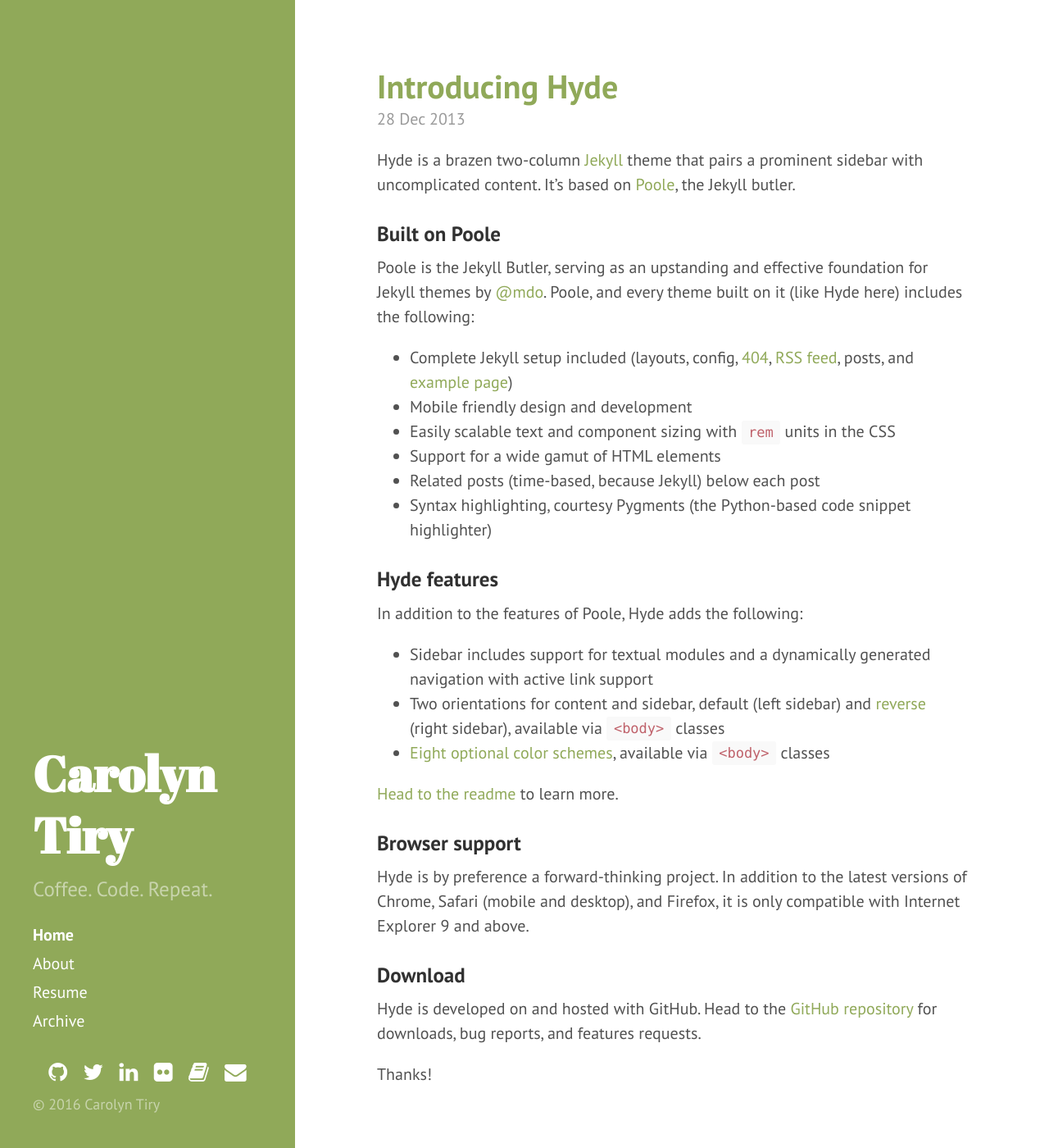
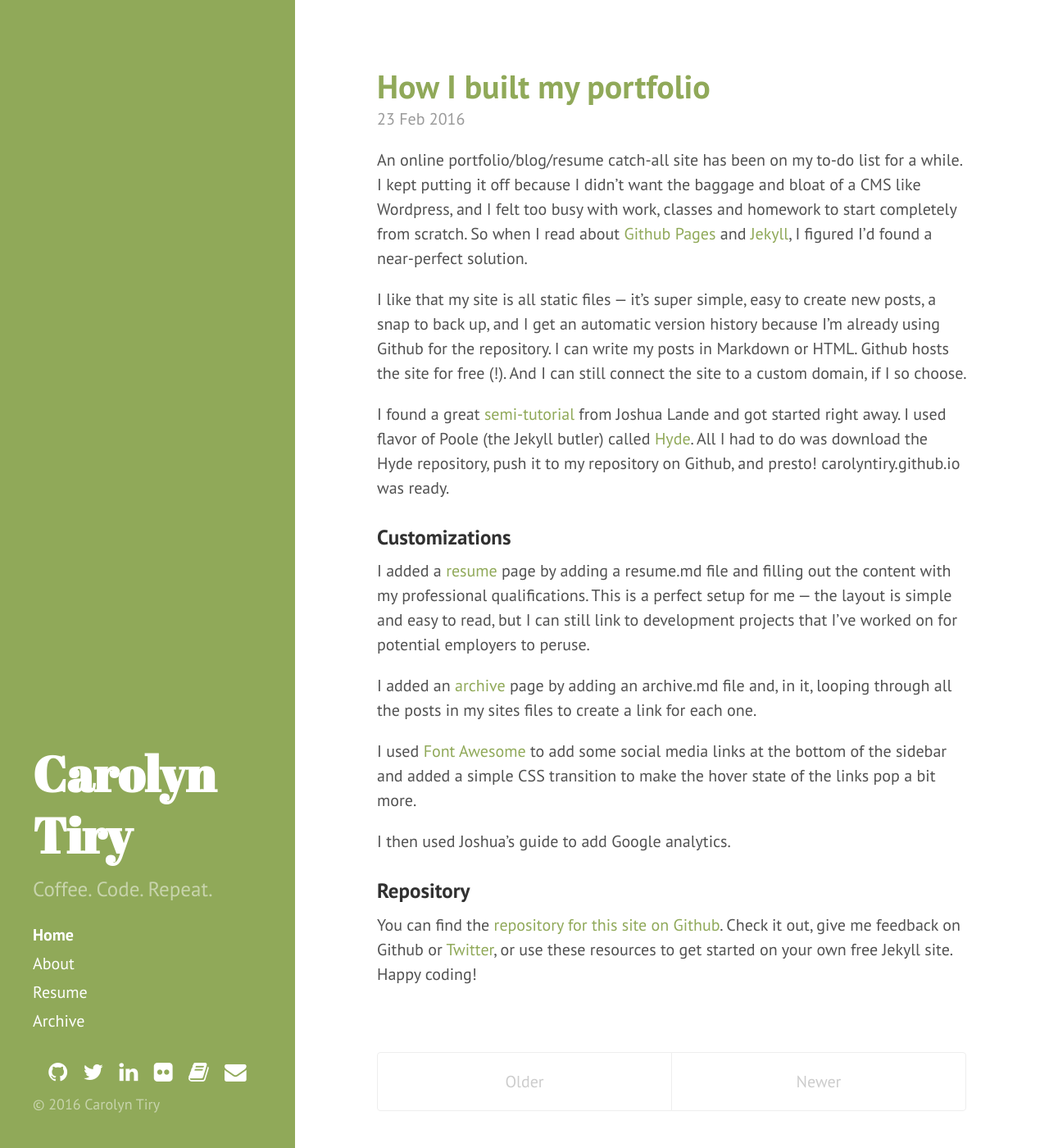
Before and after one commit to carolynlangton/carolyntiry.github.io, a Jekyll site: the page built from index.html, in a window 1280 px wide and 1400 px high. Shown: the whole window at 82% size. Built offline with Jekyll 4.4.1, drawn with Linux system fonts in a browser that asks for light colours; nearby versions of some CDN libraries; the list of posts is cut into pages by our own code; some of the changed text lies outside the part shown.

Commit message:
Wrote first post, removed default posts from display

```diff
--- a/_config.yml
+++ b/_config.yml
@@ -8,14 +8,14 @@ permalink:        pretty
 
 # Setup
 title:            Carolyn Tiry
-tagline:
+tagline:          Developer
 description:      Coffee. Code. Repeat.
 url:              http://carolyntiry.github.io
 baseurl:          /
 
 author:
   name:           'Carolyn Tiry'
-  url:            https://twitter.com/carolyntiry
+  url:            carolyntiry.github.io
   email:          'carolyntiry[at]gmail[dot]com'
   github:         carolyntiry
   twitter:        carolyntiry
--- /dev/null
+++ b/_posts/2016-02-23-how-i-built-my-portfolio.md
@@ -0,0 +1,24 @@
+---
+layout: post
+title: How I built my portfolio
+---
+
+An online portfolio/blog/resume catch-all site has been on my to-do list for a while. I kept putting it off because I didn't want the baggage and bloat of a CMS like Wordpress, and I felt too busy with work, classes and homework to start completely from scratch. So when I read about [Github Pages](https://pages.github.com/) and [Jekyll](https://jekyllrb.com/), I figured I'd found a near-perfect solution.
+
+I like that my site is all static files &mdash; it's super simple, easy to create new posts, a snap to back up, and I get an automatic version history because I'm already using Github for the repository. I can write my posts in Markdown or HTML. Github hosts the site for free (!). And I can still connect the site to a custom domain, if I so choose.
+
+I found a great [semi-tutorial](http://joshualande.com/jekyll-github-pages-poole/) from Joshua Lande and got started right away. I used flavor of Poole (the Jekyll butler) called [Hyde](http://hyde.getpoole.com/). All I had to do was download the Hyde repository, push it to my repository on Github, and presto! carolyntiry.github.io was ready.
+
+### Customizations
+
+I added a [resume]({{ site.url }}/resume) page by adding a resume.md file and filling out the content with my professional qualifications. This is a perfect setup for me &mdash; the layout is simple and easy to read, but I can still link to development projects that I've worked on for potential employers to peruse.
+
+I added an [archive]({{ site.url }}/archive) page by adding an archive.md file and, in it, looping through all the posts in my sites files to create a link for each one.
+
+I used [Font Awesome](https://fortawesome.github.io/Font-Awesome/) to add some social media links at the bottom of the sidebar and added a simple CSS transition to make the hover state of the links pop a bit more.
+
+I then used Joshua's guide to add Google analytics.
+
+### Repository
+
+You can find the [repository for this site on Github](https://github.com/carolyntiry/carolyntiry.github.io). Check it out, give me feedback on Github or [Twitter](https://twitter.com/carolyntiry), or use these resources to get started on your own free Jekyll site. Happy coding!
```
Also changed, not shown: _posts/_2012-02-06-whats-jekyll.md (renamed from _posts/2012-02-06-whats-jekyll.md), _posts/_2012-02-07-example-content.md (renamed from _posts/2012-02-07-example-content.md), _posts/_2013-12-28-introducing-hyde.md (renamed from _posts/2013-12-28-introducing-hyde.md).
